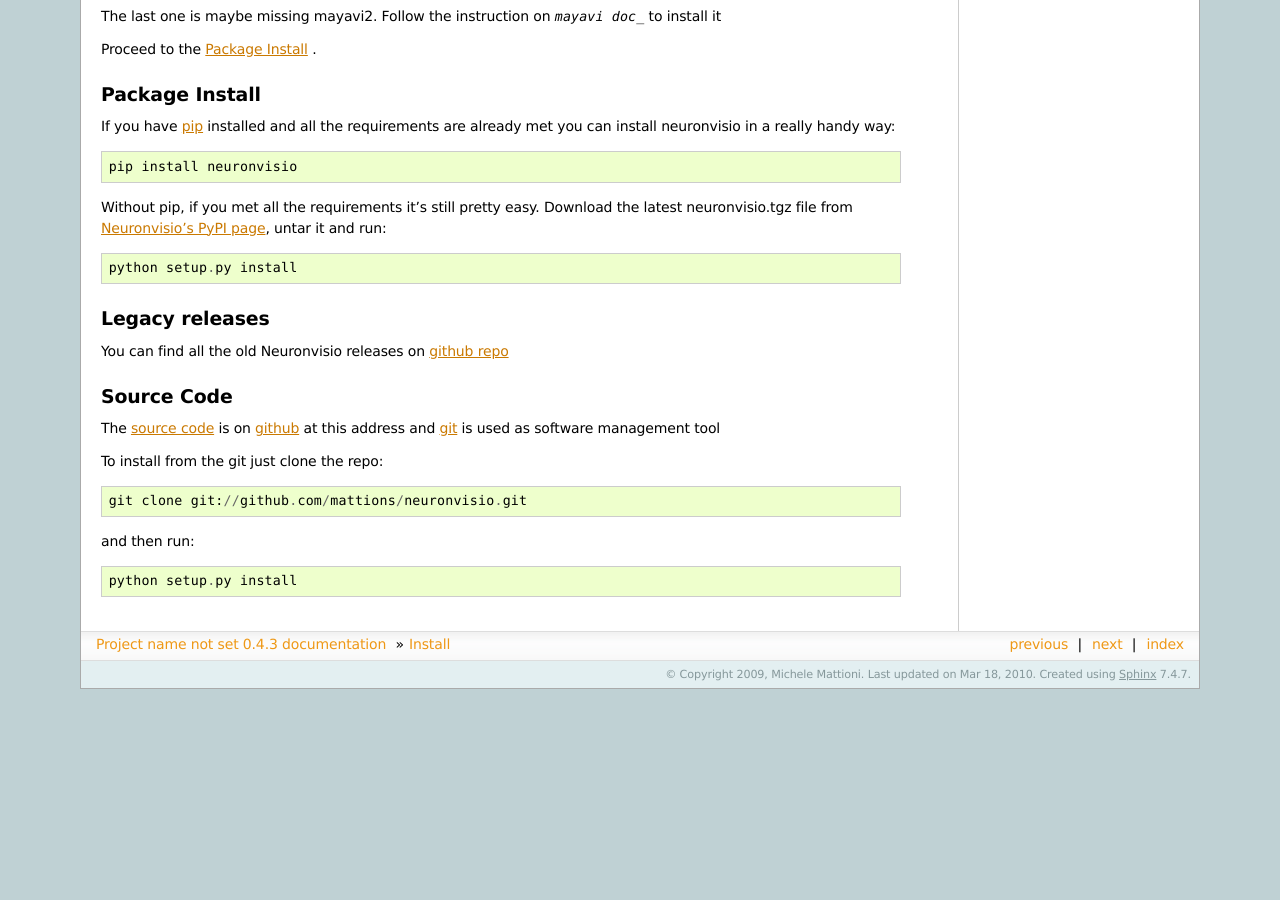
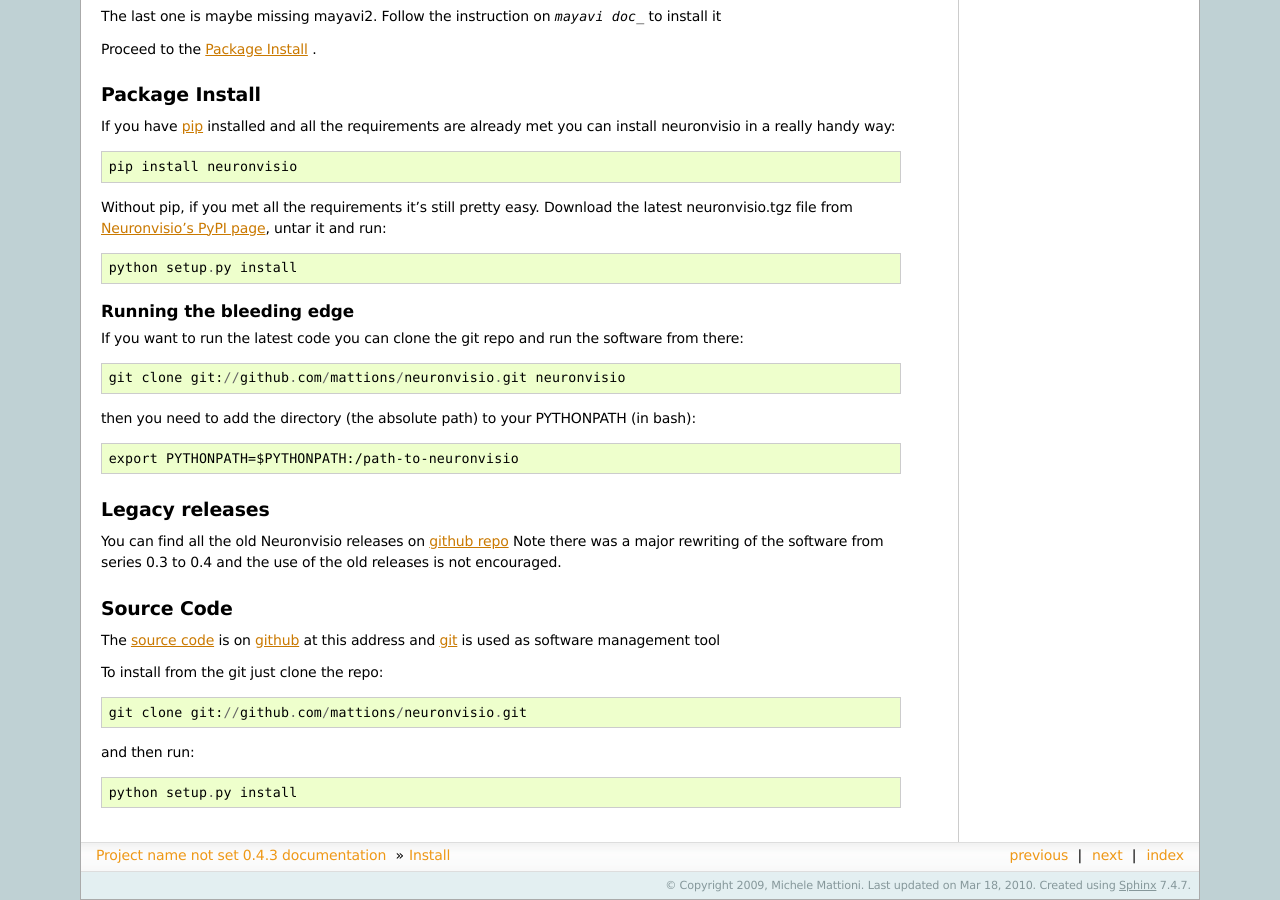
Before and after one commit to mattions/neuronvisio, a Sphinx documentation site: the page built from docs/install.rst, in a window 1280 px wide and 900 px high, scrolled down 1262 px. Built offline with Sphinx 7.4.7, drawn with Linux system fonts in a browser that asks for light colours; formulas are drawn with MathJax 3; the version number is read from the project's files by our own code; before the commit the page ends 1951 px from its top, so only the background shows below that; some of the changed text lies outside the part shown.

Commit message:
Updated the doc with the git info

```diff
--- a/docs/install.rst
+++ b/docs/install.rst
@@ -103,10 +103,23 @@ neuronvisio.tgz file from `Neuronvisio's PyPI page`_, untar it and run::
 .. _Neuronvisio's PyPI page: http://pypi.python.org/pypi/neuronvisio/
 .. _pip: http://pypi.python.org/pypi/pip
 
+Running the bleeding edge
+-------------------------
+
+If you want to run the latest code you can clone the git repo and run the software from there::
+
+    git clone git://github.com/mattions/neuronvisio.git neuronvisio
+
+then you need to add the directory (the absolute path) to your PYTHONPATH (in bash)::
+
+    export PYTHONPATH=$PYTHONPATH:/path-to-neuronvisio
+
 Legacy releases
 ===============
 
-You can find all the old Neuronvisio releases on `github repo`_
+You can find all the old Neuronvisio releases on `github repo`_ Note there was a major
+rewriting of the software from series 0.3 to 0.4 and the use of the old releases is not
+encouraged.
 
 .. _github repo: http://github.com/mattions/neuronvisio/downloads
 
```
